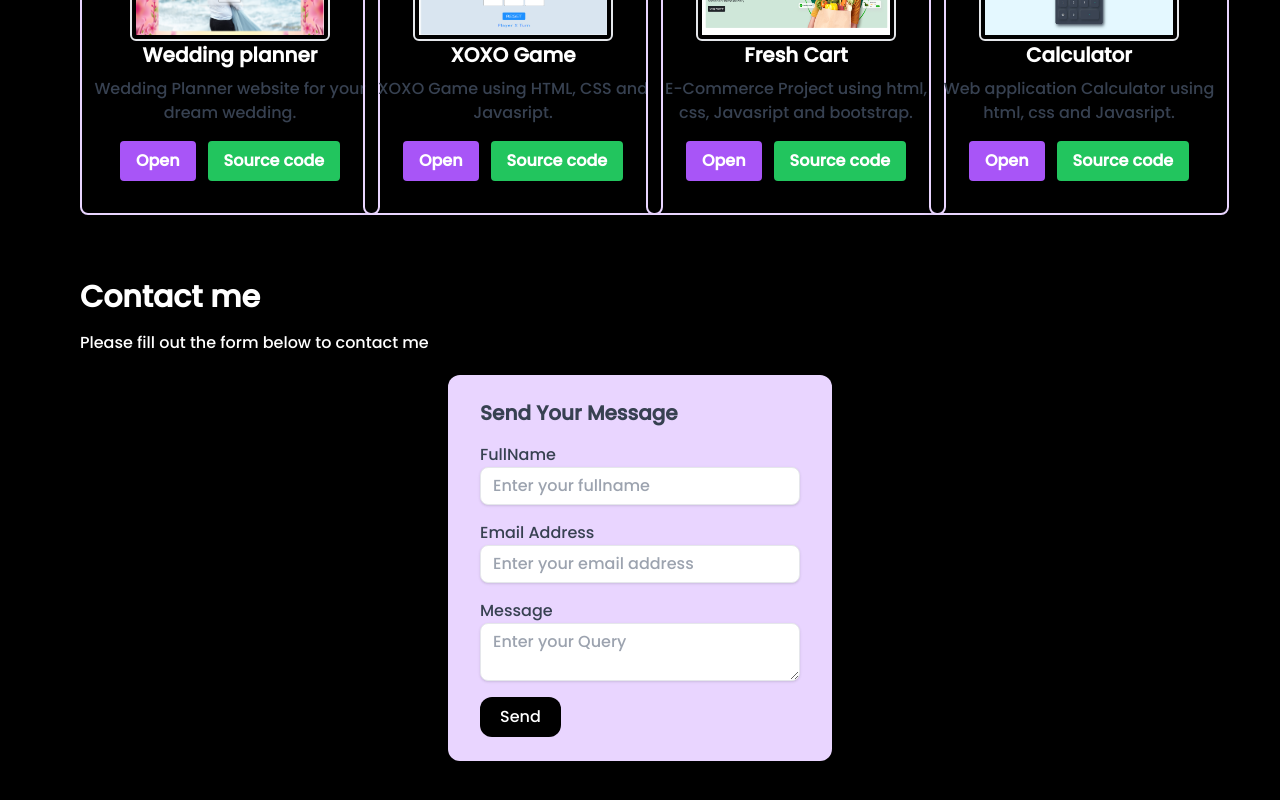
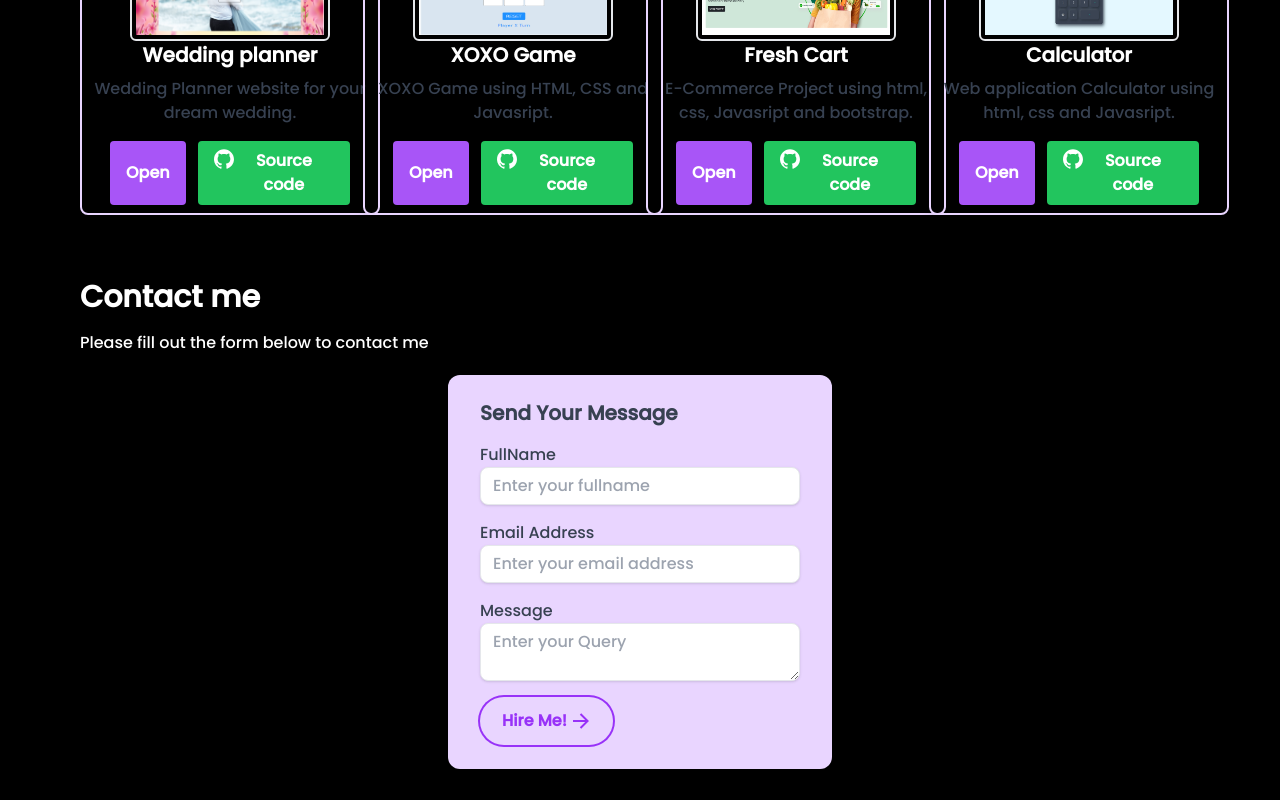
Before and after one commit to nayab-nakhwa/portfolio-master, a React (Vite) app: page / in a window 1280 px wide. Shown: the part 1800-2600 px from the top of the page. Built offline with nearby package versions, Linux system fonts and the light colour scheme.

Commit message:
Added github logo in projects and added link to logo

```diff
--- a/src/components/Contact.jsx
+++ b/src/components/Contact.jsx
@@ -2,7 +2,7 @@ import axios from "axios";
 import React from "react";
 import { useForm } from "react-hook-form";
 import toast from "react-hot-toast";
-import { Link } from "react-scroll";
+import './Home.css'
 
 function Contact() {
   const {
@@ -78,12 +78,24 @@ function Contact() {
               />
               {errors.message && <span className="text-red-500">This field is required*</span>}
             </div>
-            <button
-              type="submit"
-              className="bg-black text-white rounded-xl px-5 py-2 hover:bg-purple-800 hover:scale-105 duration-300"
-            >
-            Send
-            </button>
+            <button class="animated-button">
+                  <svg
+                    viewBox="0 0 24 24"
+                    class="arr-2"
+                    xmlns="http://www.w3.org/2000/svg"
+                  >
+                    <path d="M16.1716 10.9999L10.8076 5.63589L12.2218 4.22168L20 11.9999L12.2218 19.778L10.8076 18.3638L16.1716 12.9999H4V10.9999H16.1716Z"></path>
+                  </svg>
+                  <span class="text">Hire Me!</span>
+                  <span class="circle"></span>
+                  <svg
+                    viewBox="0 0 24 24"
+                    class="arr-1"
+                    xmlns="http://www.w3.org/2000/svg"
+                  >
+                    <path d="M16.1716 10.9999L10.8076 5.63589L12.2218 4.22168L20 11.9999L12.2218 19.778L10.8076 18.3638L16.1716 12.9999H4V10.9999H16.1716Z"></path>
+                  </svg>
+                </button>
           </form>
         </div>
       </div>
--- a/src/components/Home.jsx
+++ b/src/components/Home.jsx
@@ -19,6 +19,7 @@ function Home() {
   return (
     <>
       <div
+      id="Home"
         name="Home"
         className="max-w-screen-2xl container mx-auto px-4 md:px-20 my-28"
       >
--- a/src/components/PortFolio.jsx
+++ b/src/components/PortFolio.jsx
@@ -1,17 +1,15 @@
 import React from "react";
-import wedding from "/wedding.png"
-import XOXO from "/tictac.png"
-import freshcart from "/freshcart.png"
-import calc from "/myproj2.jpeg"
-
+import wedding from "/wedding.png";
+import XOXO from "/tictac.png";
+import freshcart from "/freshcart.png";
+import calc from "/myproj2.jpeg";
 
 function PortFolio() {
-
-  const handleSource =()=>{
-    window.open('https://github.com/nayab-nakhwa', '_blank');
-  }
+  const handleSource = () => {
+    window.open("https://github.com/nayab-nakhwa", "_blank");
+  };
   const openIndexFile = (path) => {
-    window.open(path, '_blank');
+    window.open(path, "_blank");
   };
 
   return (
@@ -23,9 +21,7 @@ function PortFolio() {
         <h1 className="text-3xl font-bold mb-5">PortFolio</h1>
         <span className=" underline font-semibold">Featured Projects</span>
         <div className="grid grid-cols-1 md:grid-cols-4 gap-3 my-5">
-            <div
-              className="md:w-[300px] mx-auto text-center md:h-[300px] border-[2px] border-purple-200 rounded-lg shadow-lg p-1 cursor-pointer hover:scale-110 duration-300"
-            >
+          <div className="md:w-[300px] mx-auto text-center md:h-[300px] border-[2px] border-purple-200 rounded-lg shadow-lg p-1 cursor-pointer hover:scale-110 duration-300">
             <img
               src={wedding}
               className="w-[200px] mx-auto h-[120px] p-1 rounded-md border-[2px]"
@@ -37,18 +33,36 @@ function PortFolio() {
                 Wedding Planner website for your dream wedding.
               </p>
             </div>
-              <div className=" px-6 py-4 space-x-3 justify-around">
-                 <button  onClick={() => openIndexFile('/projects/weddingplanner/home.php')}  className="bg-purple-500 hover:bg-purple-800 text-white font-bold px-4 py-2 rounded">
+            <div className=" px-6 py-4 space-x-3 flex justify-around">
+              <button
+                onClick={() =>
+                  openIndexFile("/projects/weddingplanner/home.php")
+                }
+                className="bg-purple-500 hover:bg-purple-800 text-white font-bold px-4 py-2 rounded"
+              >
                 Open
               </button>
-                <button onClick={handleSource} className="bg-green-500 hover:bg-green-700 text-white font-bold px-4 py-2 rounded">
+              <button
+                onClick={handleSource}
+                className="bg-green-500 hover:bg-green-700 text-white font-bold flex px-4 py-2 rounded"
+              >
+                <svg
+                  width="20"
+                  height="20"
+                  viewBox="0 0 24 24"
+                  fill="none"
+                  xmlns="http://www.w3.org/2000/svg"
+                >
+                  <path
+                    d="M12 0.296997C5.37 0.296997 0 5.67 0 12.297C0 17.6 3.438 22.097 8.205 23.682C8.805 23.795 9.025 23.424 9.025 23.105C9.025 22.82 9.015 22.065 9.01 21.065C5.672 21.789 4.968 19.455 4.968 19.455C4.422 18.07 3.633 17.7 3.633 17.7C2.546 16.956 3.717 16.971 3.717 16.971C4.922 17.055 5.555 18.207 5.555 18.207C6.625 20.042 8.364 19.512 9.05 19.205C9.158 18.429 9.467 17.9 9.81 17.6C7.145 17.3 4.344 16.268 4.344 11.67C4.344 10.36 4.809 9.29 5.579 8.45C5.444 8.147 5.039 6.927 5.684 5.274C5.684 5.274 6.689 4.952 8.984 6.504C9.944 6.237 10.964 6.105 11.984 6.099C13.004 6.105 14.024 6.237 14.984 6.504C17.264 4.952 18.269 5.274 18.269 5.274C18.914 6.927 18.509 8.147 18.389 8.45C19.154 9.29 19.619 10.36 19.619 11.67C19.619 16.28 16.814 17.295 14.144 17.59C14.564 17.95 14.954 18.686 14.954 19.81C14.954 21.416 14.939 22.706 14.939 23.096C14.939 23.411 15.149 23.786 15.764 23.666C20.565 22.092 24 17.592 24 12.297C24 5.67 18.627 0.296997 12 0.296997Z"
+                    fill="white"
+                  ></path>
+                </svg>{" "}
                 Source code
               </button>
             </div>
           </div>
-            <div
-              className="md:w-[300px] mx-auto text-center md:h-[300px] border-[2px] border-purple-200 rounded-lg shadow-lg p-1 cursor-pointer hover:scale-110 duration-300"
-            >
+          <div className="md:w-[300px] mx-auto text-center md:h-[300px] border-[2px] border-purple-200 rounded-lg shadow-lg p-1 cursor-pointer hover:scale-110 duration-300">
             <img
               src={XOXO}
               className="w-[200px] mx-auto h-[120px] p-1 rounded-md border-[2px]"
@@ -60,18 +74,36 @@ function PortFolio() {
                 XOXO Game using HTML, CSS and Javasript.
               </p>
             </div>
-              <div className=" px-6 py-4 space-x-3 justify-around">
-                <button onClick={() => openIndexFile('/projects/JavaScriptGame/index.html')} className="bg-purple-500 hover:bg-purple-800 text-white font-bold px-4 py-2 rounded">
+            <div className=" px-6 py-4 space-x-3 flex justify-around">
+              <button
+                onClick={() =>
+                  openIndexFile("/projects/JavaScriptGame/index.html")
+                }
+                className="bg-purple-500 hover:bg-purple-800 text-white font-bold px-4 py-2 rounded"
+              >
                 Open
               </button>
-                <button  onClick={handleSource} className="bg-green-500 hover:bg-green-700 text-white font-bold px-4 py-2 rounded">
+              <button
+                onClick={handleSource}
+                className="bg-green-500 hover:bg-green-700 text-white font-bold flex px-4 py-2 rounded"
+              >
+                <svg
+                  width="20"
+                  height="20"
+                  viewBox="0 0 24 24"
+                  fill="none"
+                  xmlns="http://www.w3.org/2000/svg"
+                >
+                  <path
+                    d="M12 0.296997C5.37 0.296997 0 5.67 0 12.297C0 17.6 3.438 22.097 8.205 23.682C8.805 23.795 9.025 23.424 9.025 23.105C9.025 22.82 9.015 22.065 9.01 21.065C5.672 21.789 4.968 19.455 4.968 19.455C4.422 18.07 3.633 17.7 3.633 17.7C2.546 16.956 3.717 16.971 3.717 16.971C4.922 17.055 5.555 18.207 5.555 18.207C6.625 20.042 8.364 19.512 9.05 19.205C9.158 18.429 9.467 17.9 9.81 17.6C7.145 17.3 4.344 16.268 4.344 11.67C4.344 10.36 4.809 9.29 5.579 8.45C5.444 8.147 5.039 6.927 5.684 5.274C5.684 5.274 6.689 4.952 8.984 6.504C9.944 6.237 10.964 6.105 11.984 6.099C13.004 6.105 14.024 6.237 14.984 6.504C17.264 4.952 18.269 5.274 18.269 5.274C18.914 6.927 18.509 8.147 18.389 8.45C19.154 9.29 19.619 10.36 19.619 11.67C19.619 16.28 16.814 17.295 14.144 17.59C14.564 17.95 14.954 18.686 14.954 19.81C14.954 21.416 14.939 22.706 14.939 23.096C14.939 23.411 15.149 23.786 15.764 23.666C20.565 22.092 24 17.592 24 12.297C24 5.67 18.627 0.296997 12 0.296997Z"
+                    fill="white"
+                  ></path>
+                </svg>{" "}
                 Source code
               </button>
             </div>
           </div>
-            <div
-              className="md:w-[300px] mx-auto text-center md:h-[300px] border-[2px] border-purple-200 rounded-lg shadow-lg p-1 cursor-pointer hover:scale-110 duration-300"
-            >
+          <div className="md:w-[300px] mx-auto text-center md:h-[300px] border-[2px] border-purple-200 rounded-lg shadow-lg p-1 cursor-pointer hover:scale-110 duration-300">
             <img
               src={freshcart}
               className="w-[200px] mx-auto h-[120px] p-1 rounded-md border-[2px]"
@@ -83,18 +115,34 @@ function PortFolio() {
                 E-Commerce Project using html, css, Javasript and bootstrap.
               </p>
             </div>
-              <div className=" px-6 py-4 space-x-3 justify-around">
-                <button onClick={() => openIndexFile('/projects/FreshCart/index.html')} className="bg-purple-500 hover:bg-purple-800 text-white font-bold px-4 py-2 rounded">
+            <div className=" px-6 py-4 space-x-3 flex justify-around">
+              <button
+                onClick={() => openIndexFile("/projects/FreshCart/index.html")}
+                className="bg-purple-500 hover:bg-purple-800 text-white font-bold px-4 py-2 rounded"
+              >
                 Open
               </button>
-                <button onClick={handleSource} className="bg-green-500 hover:bg-green-700 text-white font-bold px-4 py-2 rounded">
+              <button
+                onClick={handleSource}
+                className="bg-green-500 hover:bg-green-700 text-white font-bold flex px-4 py-2 rounded"
+              >
+                <svg
+                  width="20"
+                  height="20"
+                  viewBox="0 0 24 24"
+                  fill="none"
+                  xmlns="http://www.w3.org/2000/svg"
+                >
+                  <path
+                    d="M12 0.296997C5.37 0.296997 0 5.67 0 12.297C0 17.6 3.438 22.097 8.205 23.682C8.805 23.795 9.025 23.424 9.025 23.105C9.025 22.82 9.015 22.065 9.01 21.065C5.672 21.789 4.968 19.455 4.968 19.455C4.422 18.07 3.633 17.7 3.633 17.7C2.546 16.956 3.717 16.971 3.717 16.971C4.922 17.055 5.555 18.207 5.555 18.207C6.625 20.042 8.364 19.512 9.05 19.205C9.158 18.429 9.467 17.9 9.81 17.6C7.145 17.3 4.344 16.268 4.344 11.67C4.344 10.36 4.809 9.29 5.579 8.45C5.444 8.147 5.039 6.927 5.684 5.274C5.684 5.274 6.689 4.952 8.984 6.504C9.944 6.237 10.964 6.105 11.984 6.099C13.004 6.105 14.024 6.237 14.984 6.504C17.264 4.952 18.269 5.274 18.269 5.274C18.914 6.927 18.509 8.147 18.389 8.45C19.154 9.29 19.619 10.36 19.619 11.67C19.619 16.28 16.814 17.295 14.144 17.59C14.564 17.95 14.954 18.686 14.954 19.81C14.954 21.416 14.939 22.706 14.939 23.096C14.939 23.411 15.149 23.786 15.764 23.666C20.565 22.092 24 17.592 24 12.297C24 5.67 18.627 0.296997 12 0.296997Z"
+                    fill="white"
+                  ></path>
+                </svg>{" "}
                 Source code
               </button>
             </div>
           </div>
-            <div
-              className="md:w-[300px] mx-auto text-center md:h-[300px] border-[2px] border-purple-200 rounded-lg shadow-lg p-1 cursor-pointer hover:scale-110 duration-300"
-            >
+          <div className="md:w-[300px] mx-auto text-center md:h-[300px] border-[2px] border-purple-200 rounded-lg shadow-lg p-1 cursor-pointer hover:scale-110 duration-300">
             <img
               src={calc}
               className="w-[200px] mx-auto h-[120px] p-1 rounded-md border-[2px]"
@@ -106,11 +154,29 @@ function PortFolio() {
                 Web application Calculator using html, css and Javasript.
               </p>
             </div>
-              <div className=" px-6 py-4 space-x-3 justify-around">
-                <button onClick={() => openIndexFile('/projects/calci/index.html')} className="bg-purple-500 hover:bg-purple-800 text-white font-bold px-4 py-2 rounded">
+            <div className=" px-6 py-4 space-x-3 flex justify-around">
+              <button
+                onClick={() => openIndexFile("/projects/calci/index.html")}
+                className="bg-purple-500 hover:bg-purple-800 text-white font-bold px-4 py-2 rounded"
+              >
                 Open
               </button>
-                <button onClick={handleSource} className="bg-green-500 hover:bg-green-700 text-white font-bold px-4 py-2 rounded">
+              <button
+                onClick={handleSource}
+                className="bg-green-500 hover:bg-green-700 text-white font-bold flex px-4 py-2 rounded"
+              >
+                <svg
+                  width="20"
+                  height="20"
+                  viewBox="0 0 24 24"
+                  fill="none"
+                  xmlns="http://www.w3.org/2000/svg"
+                >
+                  <path
+                    d="M12 0.296997C5.37 0.296997 0 5.67 0 12.297C0 17.6 3.438 22.097 8.205 23.682C8.805 23.795 9.025 23.424 9.025 23.105C9.025 22.82 9.015 22.065 9.01 21.065C5.672 21.789 4.968 19.455 4.968 19.455C4.422 18.07 3.633 17.7 3.633 17.7C2.546 16.956 3.717 16.971 3.717 16.971C4.922 17.055 5.555 18.207 5.555 18.207C6.625 20.042 8.364 19.512 9.05 19.205C9.158 18.429 9.467 17.9 9.81 17.6C7.145 17.3 4.344 16.268 4.344 11.67C4.344 10.36 4.809 9.29 5.579 8.45C5.444 8.147 5.039 6.927 5.684 5.274C5.684 5.274 6.689 4.952 8.984 6.504C9.944 6.237 10.964 6.105 11.984 6.099C13.004 6.105 14.024 6.237 14.984 6.504C17.264 4.952 18.269 5.274 18.269 5.274C18.914 6.927 18.509 8.147 18.389 8.45C19.154 9.29 19.619 10.36 19.619 11.67C19.619 16.28 16.814 17.295 14.144 17.59C14.564 17.95 14.954 18.686 14.954 19.81C14.954 21.416 14.939 22.706 14.939 23.096C14.939 23.411 15.149 23.786 15.764 23.666C20.565 22.092 24 17.592 24 12.297C24 5.67 18.627 0.296997 12 0.296997Z"
+                    fill="white"
+                  ></path>
+                </svg>{" "}
                 Source code
               </button>
             </div>
```
Also changed, not shown: src/components/Navbar.jsx (+17 -9 lines), src/components/Portfolio.css (added, +39 -0 lines). Lines whose indentation alone changed are shown as unchanged.
